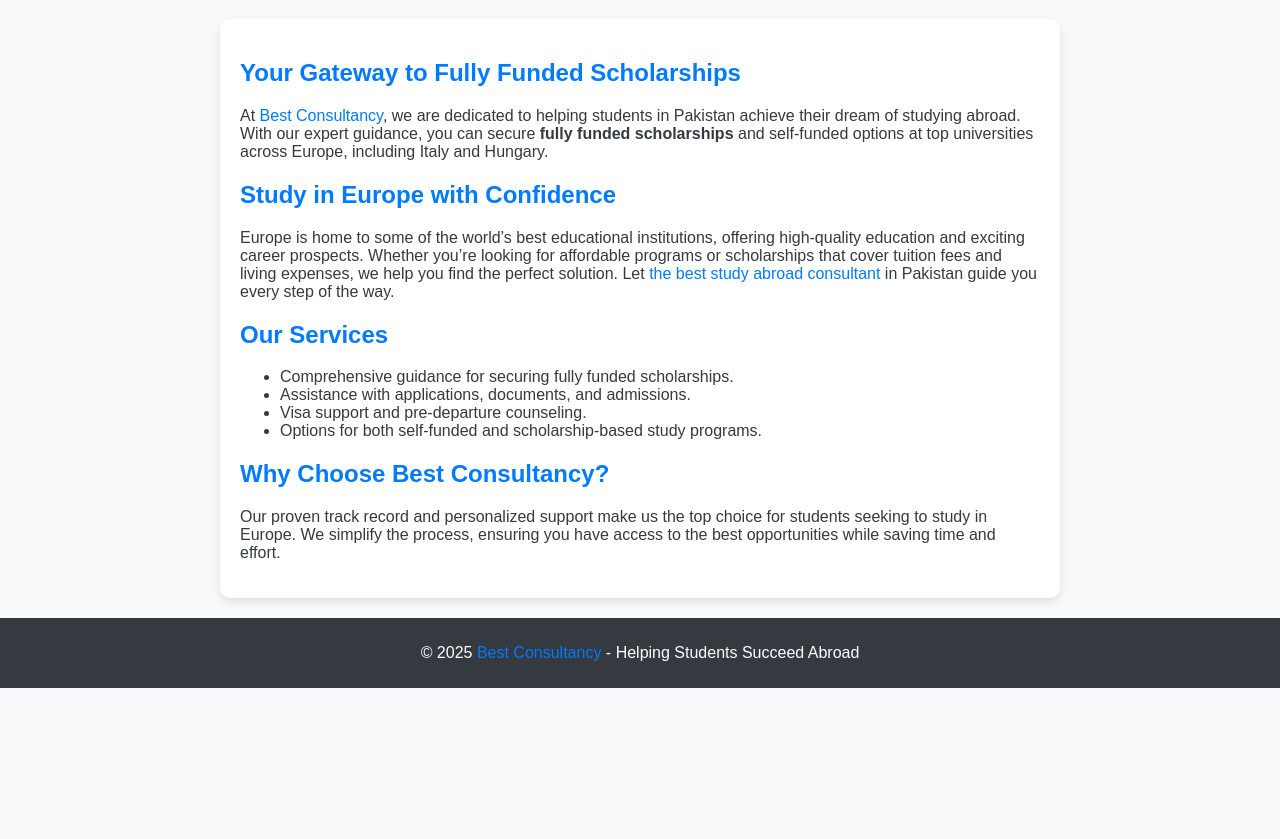
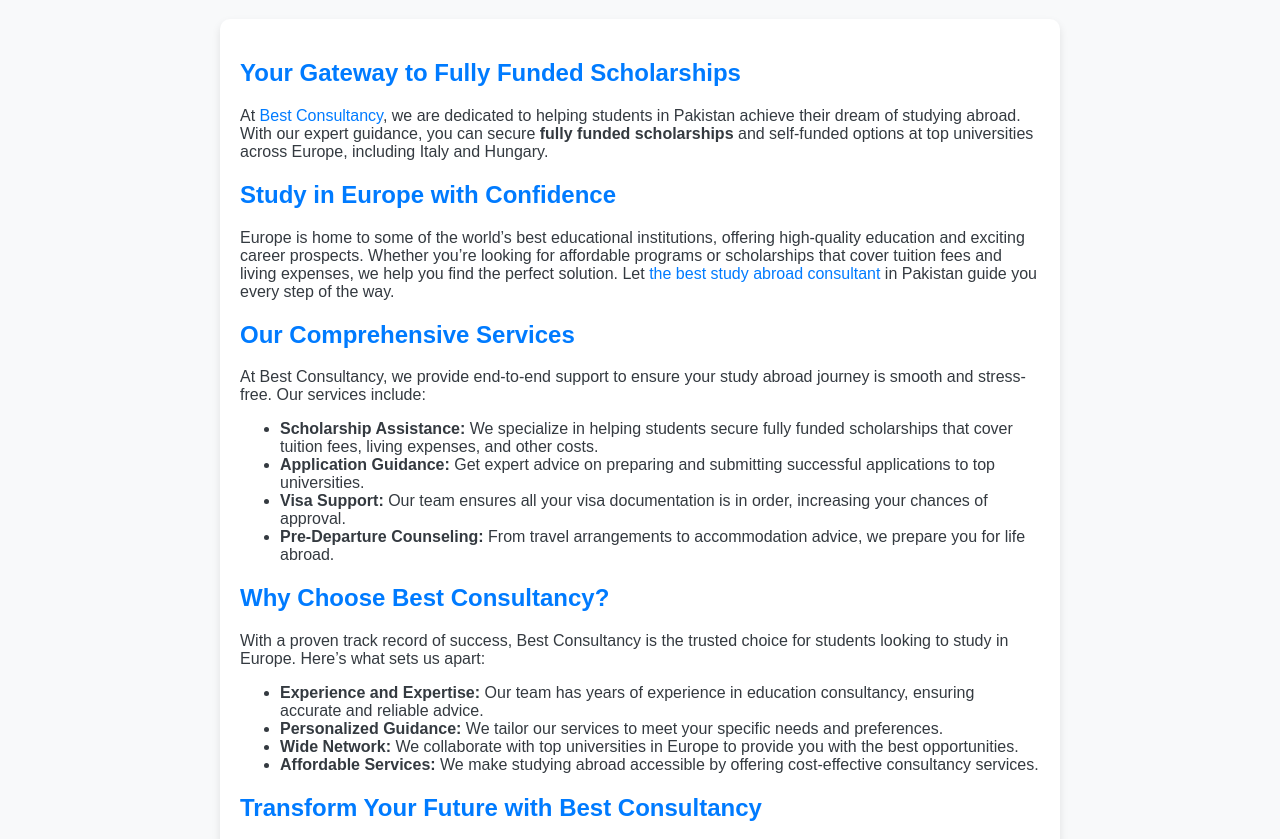
Before and after one commit to SEO-IH/Cheapest-consultancy-for-Europe-for-Pakistani-students, a plain HTML site: page index.html in a window 1280 px wide. Shown: the part 86-925 px from the top of the page. Before the commit the page ends 800 px from the top, so only its background shows below. Drawn offline with Linux system fonts and the light colour scheme.

Commit message:
Update index.html

```diff
--- a/index.html
+++ b/index.html
@@ -65,16 +65,26 @@
     <h2>Study in Europe with Confidence</h2>
     <p>Europe is home to some of the world’s best educational institutions, offering high-quality education and exciting career prospects. Whether you’re looking for affordable programs or scholarships that cover tuition fees and living expenses, we help you find the perfect solution. Let <a href="https://bestconsultancy.net" target="_blank">the best study abroad consultant</a> in Pakistan guide you every step of the way.</p>
 
-    <h2>Our Services</h2>
+    <h2>Our Comprehensive Services</h2>
+    <p>At Best Consultancy, we provide end-to-end support to ensure your study abroad journey is smooth and stress-free. Our services include:</p>
     <ul>
-        <li>Comprehensive guidance for securing fully funded scholarships.</li>
-        <li>Assistance with applications, documents, and admissions.</li>
-        <li>Visa support and pre-departure counseling.</li>
-        <li>Options for both self-funded and scholarship-based study programs.</li>
+        <li><strong>Scholarship Assistance:</strong> We specialize in helping students secure fully funded scholarships that cover tuition fees, living expenses, and other costs.</li>
+        <li><strong>Application Guidance:</strong> Get expert advice on preparing and submitting successful applications to top universities.</li>
+        <li><strong>Visa Support:</strong> Our team ensures all your visa documentation is in order, increasing your chances of approval.</li>
+        <li><strong>Pre-Departure Counseling:</strong> From travel arrangements to accommodation advice, we prepare you for life abroad.</li>
     </ul>
 
     <h2>Why Choose Best Consultancy?</h2>
-    <p>Our proven track record and personalized support make us the top choice for students seeking to study in Europe. We simplify the process, ensuring you have access to the best opportunities while saving time and effort.</p>
+    <p>With a proven track record of success, Best Consultancy is the trusted choice for students looking to study in Europe. Here’s what sets us apart:</p>
+    <ul>
+        <li><strong>Experience and Expertise:</strong> Our team has years of experience in education consultancy, ensuring accurate and reliable advice.</li>
+        <li><strong>Personalized Guidance:</strong> We tailor our services to meet your specific needs and preferences.</li>
+        <li><strong>Wide Network:</strong> We collaborate with top universities in Europe to provide you with the best opportunities.</li>
+        <li><strong>Affordable Services:</strong> We make studying abroad accessible by offering cost-effective consultancy services.</li>
+    </ul>
+
+    <h2>Transform Your Future with Best Consultancy</h2>
+    <p>Don’t let financial constraints or application complexities hold you back from achieving your academic goals. At <a href="https://bestconsultancy.net" target="_blank">Best Consultancy</a>, we are committed to empowering students to pursue higher education in Europe with confidence. Whether you’re aiming for a fully funded scholarship or an affordable self-funded program, our team is here to guide you every step of the way. Contact us today and take the first step towards a brighter future.</p>
 </div>
 
 <footer>
```
